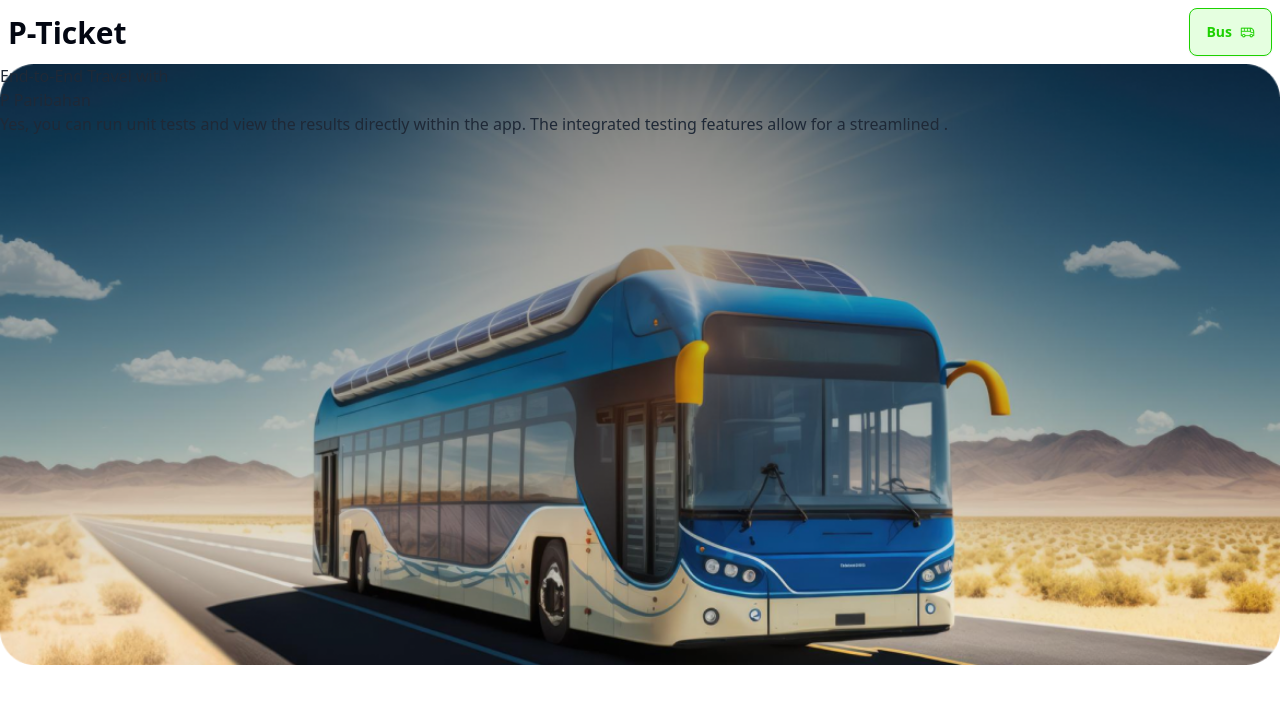
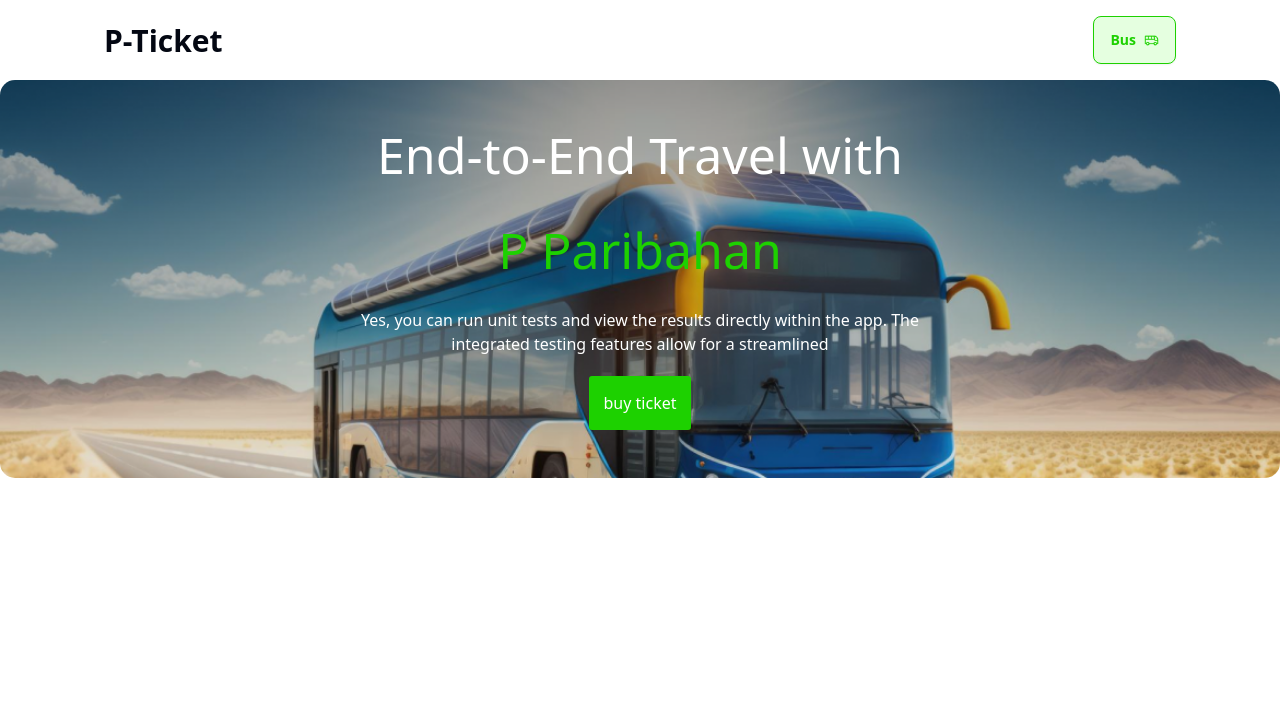
Before and after one commit to AsifaJahanSafa/assignment-5, a plain HTML site: page index.htm in a window 1280 px wide. Drawn offline with nearby package versions, Linux system fonts and the light colour scheme.

Commit message:
first commit

```diff
--- a/index.htm
+++ b/index.htm
@@ -9,12 +9,13 @@
     <link rel="stylesheet" href="./styles/styles.css">
     <!-- /////daisy Ui link//// -->
     <link href="https://cdn.jsdelivr.net/npm/daisyui@4.7.2/dist/full.min.css" rel="stylesheet" type="text/css" />
+
 <script src="https://cdn.tailwindcss.com"></script>
 </head>
 <div class="container">
 <body>
-    <header>
-        <nav>
+    <header class="header ">
+        <nav class="navbar mx-auto px-24">
             <div class="navbar bg-base-100">
                 <div class="navbar-start">
 
@@ -27,23 +28,12 @@
               </div>
         </nav>
 
-        <section >
-          <div class="carousel w-full ">
-            <div id="item1" class="carousel-item w-full bg-[url()]">
-              <img src="./images/banner.png" class="w-full" />
-
-              <div class="cover_description">
-                <h2>End-to-End Travel with </h2>
-            <h1>P Paribahan</h1>
-            <p>Yes, you can run unit tests and view the results directly within the app. The
-             integrated testing features allow for a streamlined .</p>
-              </div>
-            </div>
-
-
-
-          </div>
-
+        <section class="banner">
+          <h2>End-to-End Travel with</h2>
+          <h2 class="heading-2">P Paribahan</h2>
+          <p>Yes, you can run unit tests and view the results directly within the app. The <br>
+            integrated testing features allow for a streamlined </p>
+           <button type="submit" class="button">buy ticket</button>
         </section>
     </header>
     <main></main>
--- a/styles/styles.css
+++ b/styles/styles.css
@@ -25,9 +25,35 @@
     background:#E5FFE0 ;
 
  }
+ .banner{
+    background-image:url("../images/banner.png");
+    background-size: cover;
+    background-position: center ;
+    max-height: 70vh;
+    text-align: center;
+    justify-content: center;
+    padding:18px;
+    color:white;
+    border-radius:15px;
+ }
 
- .cover_description{
-    position: absolute;
-    justify-content: center;
+ .banner h2{
+    font-size: 50px;
+    font-weight: 500;
+    margin-top:20px
+ }
+.heading-2{
+    color:#1DD100
+}
+ .banner p{
+    margin-bottom: 20px;
+    margin-top:20px
+ }
 
+ .banner button{
+    background-color: #1DD100;
+    color:white;
+    padding: 15px;
+    border-radius: 3px;
+    margin-bottom: 30px;
  }
```
